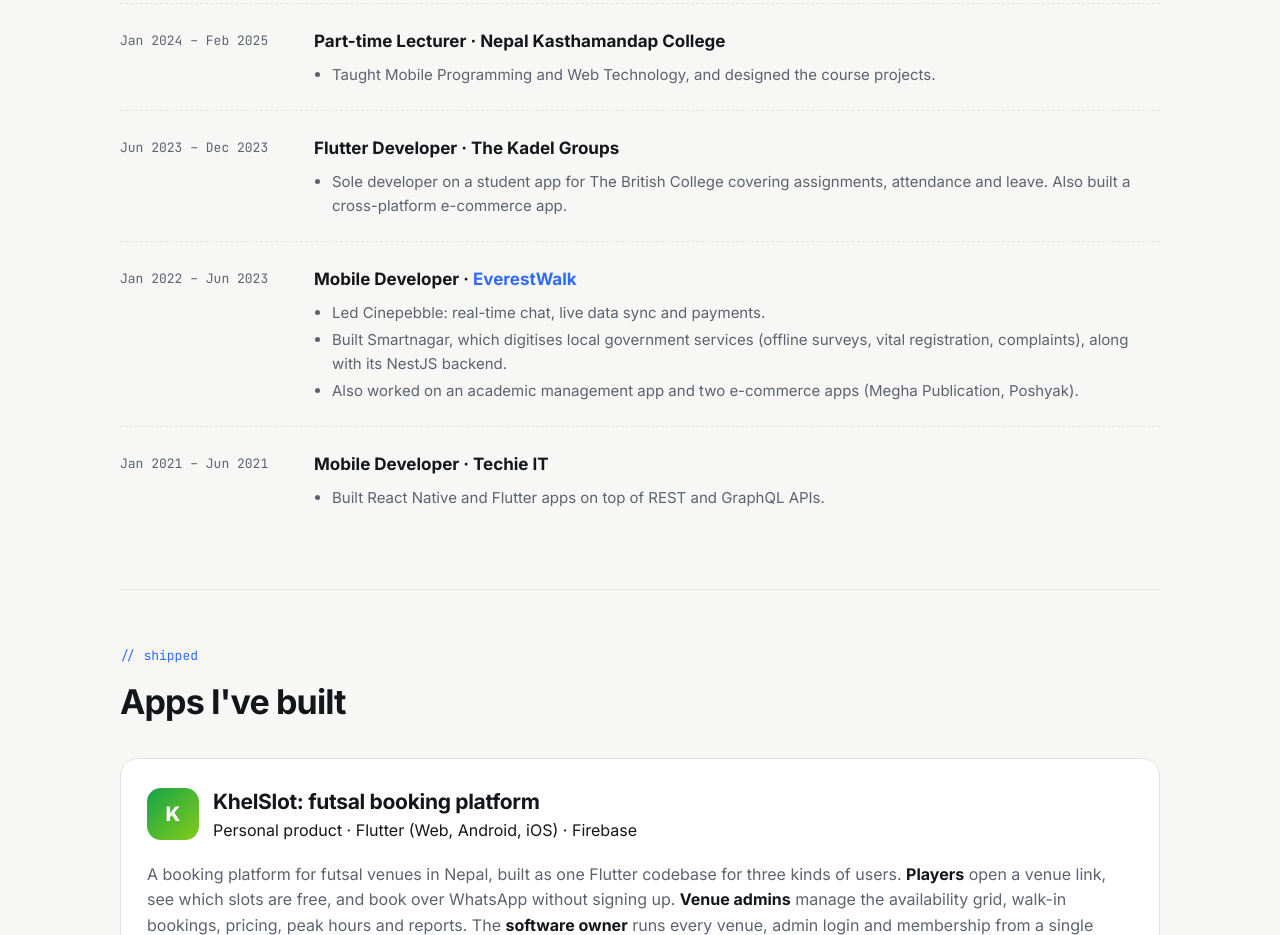
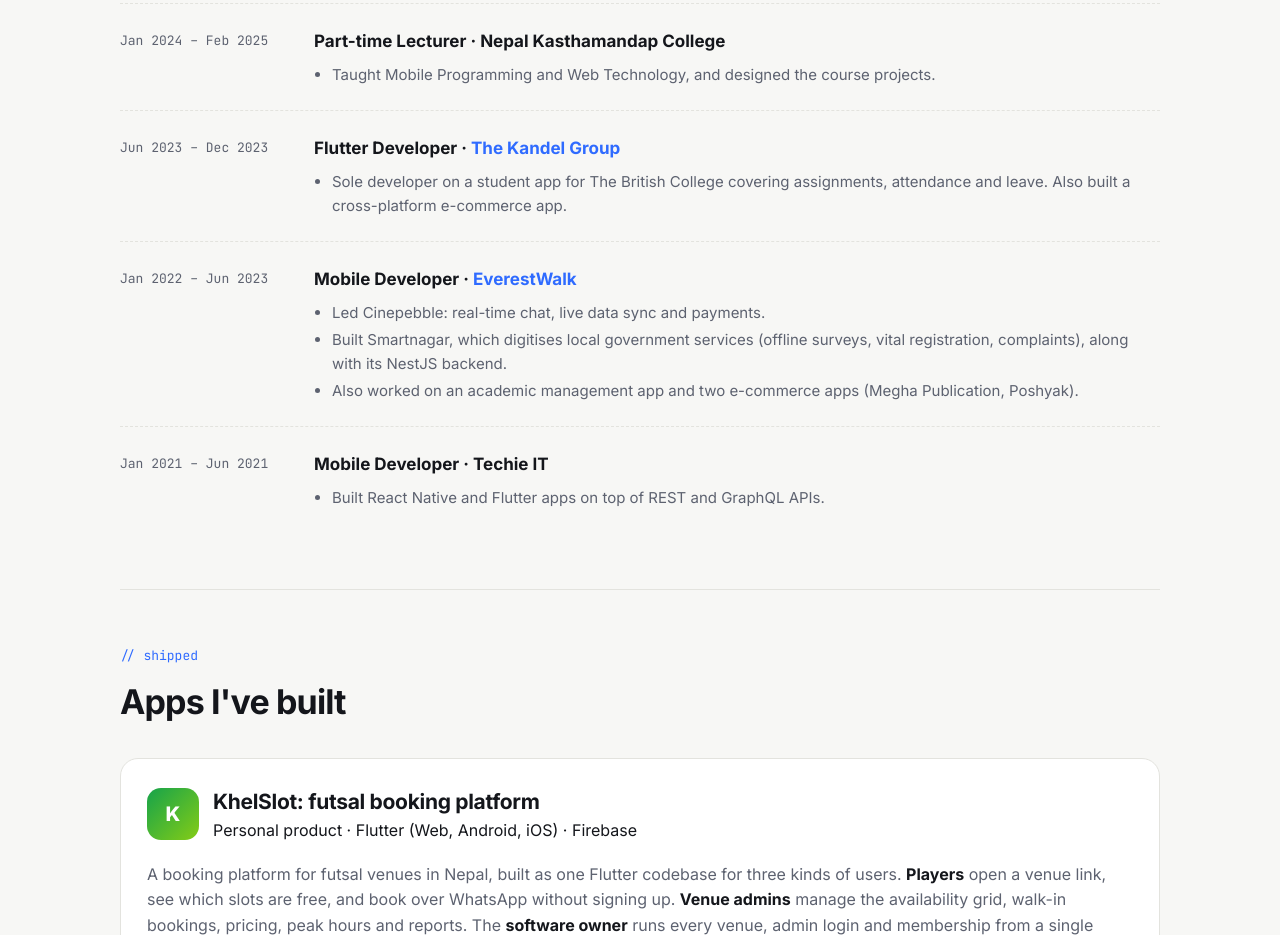
Before and after one commit to iamprawesh/iamprawesh.github.io, a plain HTML site: page index.html in a window 1280 px wide. Shown: the part 1940-2875 px from the top of the page. Drawn offline with Linux system fonts and the light colour scheme.

Commit message:
Fix company name to The Kandel Group and link its website
Co-Authored-By: Claude Opus 5.5 <noreply@anthropic.com>

```diff
--- a/index.html
+++ b/index.html
@@ -286,7 +286,7 @@
       <div class="job">
         <div class="when mono">Jun 2023 – Dec 2023</div>
         <div>
-          <h3>Flutter Developer · The Kadel Groups</h3>
+          <h3>Flutter Developer · <a href="https://www.kandelgroup.co.uk/" target="_blank" rel="noopener">The Kandel Group</a></h3>
           <ul><li>Sole developer on a student app for The British College covering assignments, attendance and leave. Also built a cross-platform e-commerce app.</li></ul>
         </div>
       </div>
```
Also changed, not shown: cv.html (+1 -1 lines).
